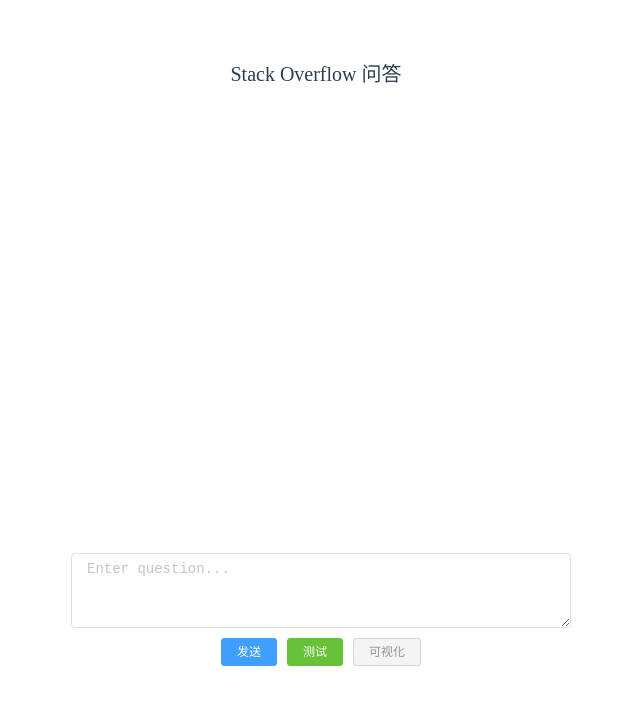
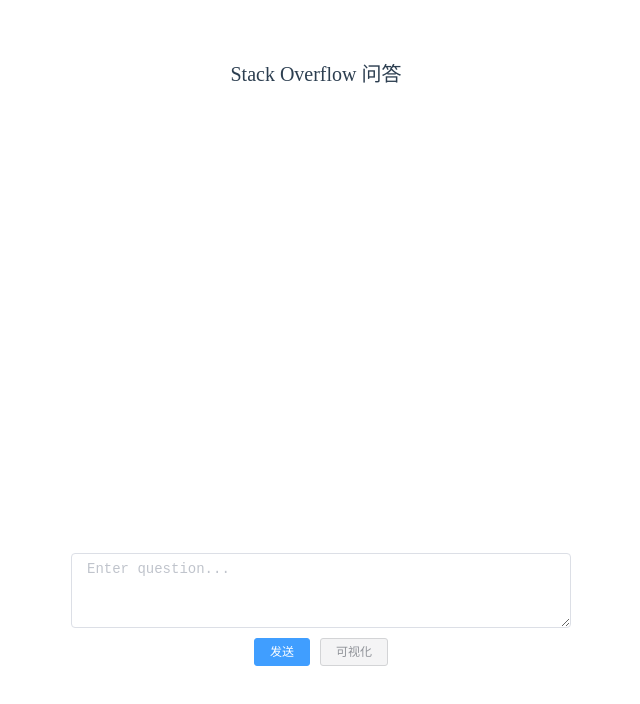
Before and after one commit to ASETP/ASETP-frontend, a Vue app: page / in a window 1280 px wide. Shown: the top 704 px of the page, without its empty margins (324-964 px from the left). Built offline with nearby package versions, Linux system fonts and the light colour scheme.

Commit message:
Update dist

```diff
--- a/src/components/ChatWindow.vue
+++ b/src/components/ChatWindow.vue
@@ -37,12 +37,12 @@
               type="primary">
             发送
           </el-button>
-          <el-button
-              @click="test"
-              size="mini"
-              type="success">
-            测试
-          </el-button>
+<!--          <el-button-->
+<!--              @click="test"-->
+<!--              size="mini"-->
+<!--              type="success">-->
+<!--            测试-->
+<!--          </el-button>-->
           <el-button
               plain
               @click="openShow"
```
Also changed, not shown: 8 other files (tests, documents, lock files or other folders).
